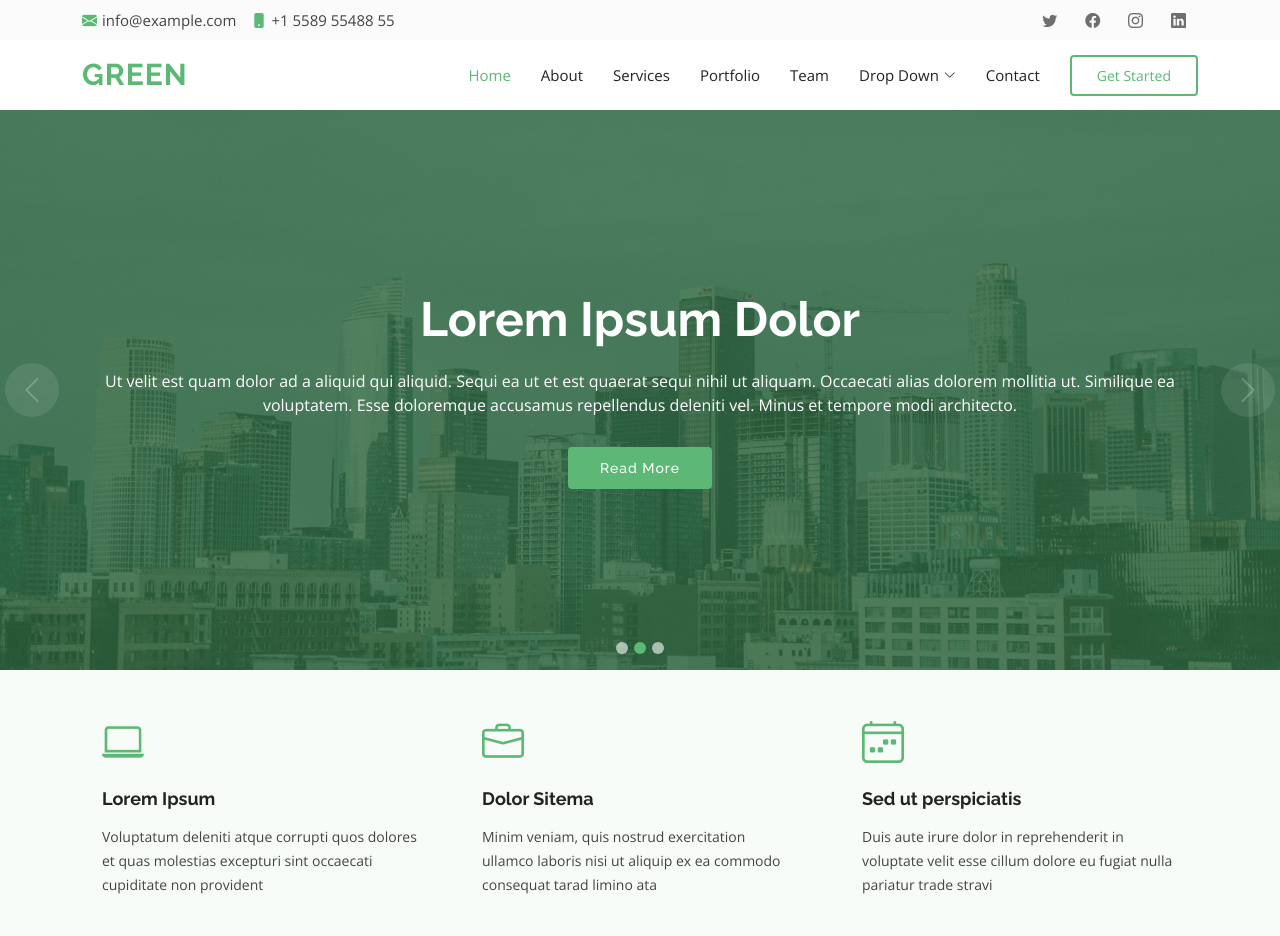
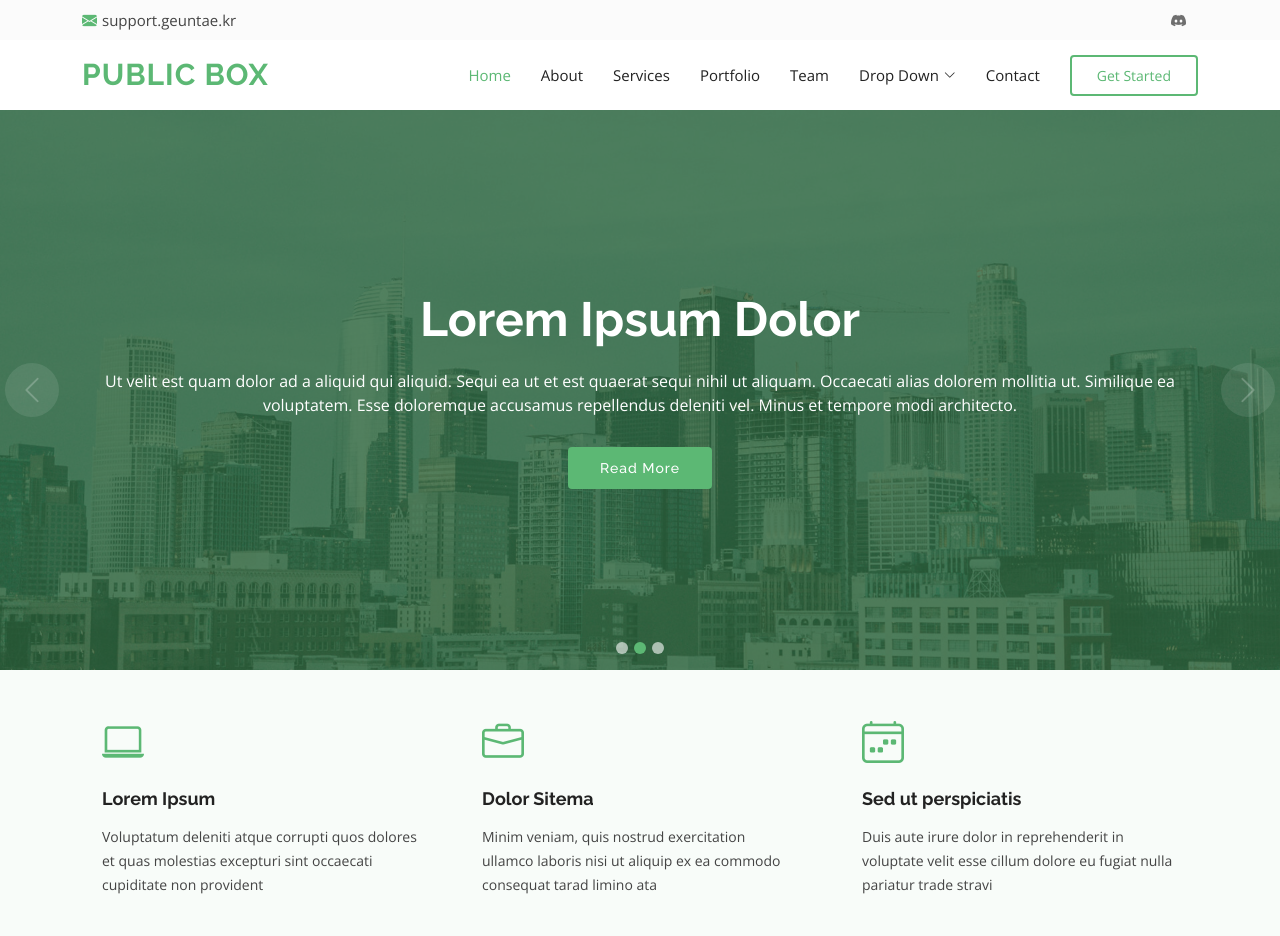
Before and after one commit to geuntae090205/Discord_DSP_WEB, a plain HTML site: page index.html in a window 1280 px wide. Shown: the top 936 px of the page. Drawn offline with nearby package versions, Linux system fonts and the light colour scheme.

Commit message:
수정 작업

```diff
--- a/index.html
+++ b/index.html
@@ -1,11 +1,11 @@
 <!DOCTYPE html>
-<html lang="en">
+<html lang="ko">
 
 <head>
   <meta charset="utf-8">
   <meta content="width=device-width, initial-scale=1.0" name="viewport">
 
-  <title>Green Bootstrap Template - Index</title>
+  <title>Discord Public Box</title>
   <meta content="" name="description">
   <meta content="" name="keywords">
 
@@ -41,14 +41,10 @@
   <section id="topbar" class="d-flex align-items-center">
     <div class="container d-flex justify-content-center justify-content-md-between">
       <div class="contact-info d-flex align-items-center">
-        <i class="bi bi-envelope-fill"></i><a href="mailto:contact@example.com">info@example.com</a>
-        <i class="bi bi-phone-fill phone-icon"></i> +1 5589 55488 55
+        <i class="bi bi-envelope-fill"></i><a href="mailto:support@geuntae.kr">support.geuntae.kr</a>
       </div>
       <div class="social-links d-none d-md-block">
-        <a href="#" class="twitter"><i class="bi bi-twitter"></i></a>
-        <a href="#" class="facebook"><i class="bi bi-facebook"></i></a>
-        <a href="#" class="instagram"><i class="bi bi-instagram"></i></a>
-        <a href="#" class="linkedin"><i class="bi bi-linkedin"></i></i></a>
+        <a href="https://discord.gg/sUr2J794bp" class="twitter"><i class="bi bi-discord"></i></a>
       </div>
     </div>
   </section>
@@ -57,7 +53,7 @@
   <header id="header" class="d-flex align-items-center">
     <div class="container d-flex align-items-center">
 
-      <h1 class="logo me-auto"><a href="index.html">Green</a></h1>
+      <h1 class="logo me-auto"><a href="index.html">Public Box</a></h1>
       <!-- Uncomment below if you prefer to use an image logo -->
       <!-- <a href="index.html" class="logo me-auto"><img src="assets/img/logo.png" alt="" class="img-fluid"></a>-->
 
```
Also changed, not shown: Readme.txt (deleted).
